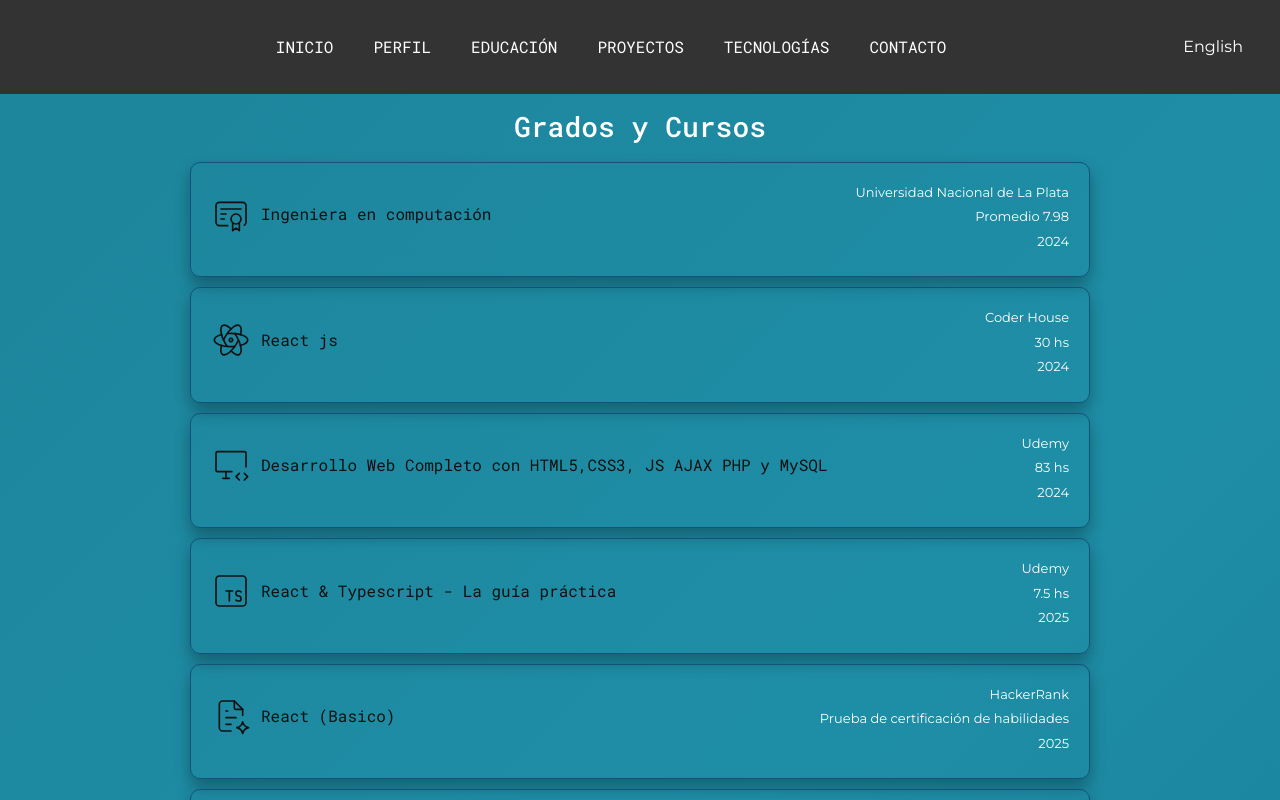
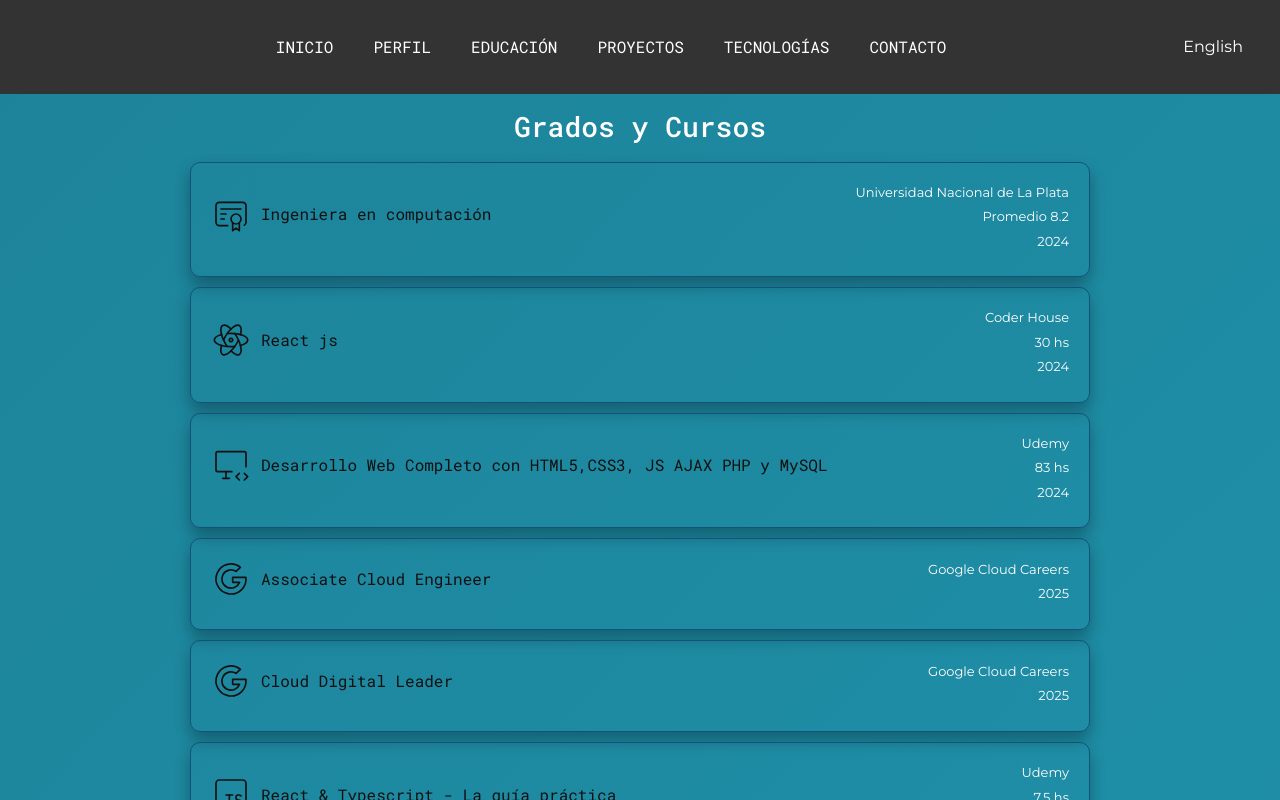
Before and after one commit to valenfanelli/ValentinaFA, a React (Vite) app: page /educacion in a window 1280 px wide. Shown: the top 800 px of the page. Built offline with nearby package versions, Linux system fonts and the light colour scheme.

Commit message:
Update features

```diff
--- a/src/componentes/Educacion.jsx
+++ b/src/componentes/Educacion.jsx
@@ -17,7 +17,7 @@ function Educacion() {
                                 </div>
                                 <ul>
                                     <li>{items[0].detalle_1}</li>
-                                    <li>{items[0].detalle_2} 7.98</li>
+                                    <li>{items[0].detalle_2} 8.2</li>
                                     <li>2024</li>
                                 </ul>
                             </div>
@@ -43,6 +43,28 @@ function Educacion() {
                                     <li>2024</li>
                                 </ul>
                             </div>
+
+                            <div className="item">
+                                <div className="titulo">
+                                    <svg xmlns="http://www.w3.org/2000/svg" width="24" height="24" viewBox="0 0 24 24" fill="none" stroke="currentColor" stroke-width="1" stroke-linecap="round" stroke-linejoin="round" class="icon icon-tabler icons-tabler-outline icon-tabler-brand-google"><path stroke="none" d="M0 0h24v24H0z" fill="none"/><path d="M20.945 11a9 9 0 1 1 -3.284 -5.997l-2.655 2.392a5.5 5.5 0 1 0 2.119 6.605h-4.125v-3h7.945z" /></svg>
+                                    <p>Associate Cloud Engineer</p>
+                                </div>
+                                <ul>
+                                    <li>Google Cloud Careers</li>
+                                    <li>2025</li>
+                                </ul>
+                            </div>
+                            <div className="item">
+                                <div className="titulo">
+                                    <svg xmlns="http://www.w3.org/2000/svg" width="24" height="24" viewBox="0 0 24 24" fill="none" stroke="currentColor" stroke-width="1" stroke-linecap="round" stroke-linejoin="round" class="icon icon-tabler icons-tabler-outline icon-tabler-brand-google"><path stroke="none" d="M0 0h24v24H0z" fill="none"/><path d="M20.945 11a9 9 0 1 1 -3.284 -5.997l-2.655 2.392a5.5 5.5 0 1 0 2.119 6.605h-4.125v-3h7.945z" /></svg>
+                                    <p>Cloud Digital Leader</p>
+                                </div>
+                                <ul>
+                                    <li>Google Cloud Careers</li>
+                                    <li>2025</li>
+                                </ul>
+                            </div>
+
                             <div className="item">
                                 <div className="titulo">
                                 <svg  xmlns="http://www.w3.org/2000/svg"  width="24"  height="24"  viewBox="0 0 24 24"  fill="none"  stroke="currentColor"  stroke-width="1"  stroke-linecap="round"  stroke-linejoin="round"  class="icon icon-tabler icons-tabler-outline icon-tabler-brand-typescript"><path stroke="none" d="M0 0h24v24H0z" fill="none"/><path d="M15 17.5c.32 .32 .754 .5 1.207 .5h.543c.69 0 1.25 -.56 1.25 -1.25v-.25a1.5 1.5 0 0 0 -1.5 -1.5a1.5 1.5 0 0 1 -1.5 -1.5v-.25c0 -.69 .56 -1.25 1.25 -1.25h.543c.453 0 .887 .18 1.207 .5" /><path d="M9 12h4" /><path d="M11 12v6" /><path d="M21 19v-14a2 2 0 0 0 -2 -2h-14a2 2 0 0 0 -2 2v14a2 2 0 0 0 2 2h14a2 2 0 0 0 2 -2z" /></svg>
--- a/src/locales/en/translation.json
+++ b/src/locales/en/translation.json
@@ -7,7 +7,7 @@
     "nav_contacto": "CONTACT",
     "cab_ing": "Computer engineer",
     "cab_dev": "Web Developer",
-    "cab_descripcion": "Hi! I'm Valentina, an 23-year-old engineer passionate about programming and robotics. I love learning, solving problems and creating impactful technological solutions.",
+    "cab_descripcion": "Hi! I'm Valentina, an 24-year-old engineer passionate about programming and robotics. I love learning, solving problems and creating impactful technological solutions.",
     "per_titulo": "About me",
     "per_descripcion_1": "I'm passionate about developing applications, games, and IOT projects which use microcontrollers.",
     "per_descripcion_2": "I enjoy working in teams where I can combine my experience in web development and my interest in technology to create innovative solutions.",
--- a/src/locales/es/translation.json
+++ b/src/locales/es/translation.json
@@ -7,7 +7,7 @@
     "nav_contacto": "CONTACTO",
     "cab_ing": "Ingeniera en Computación",
     "cab_dev": "Desarrolladora Web",
-    "cab_descripcion": "¡Hola! Soy Valentina, una ingeniera apasionada por la programación y la robótica. Con 23 años, amo aprender, resolver problemas y crear soluciones tecnológicas impactantes.",
+    "cab_descripcion": "¡Hola! Soy Valentina, una ingeniera apasionada por la programación y la robótica. Con 24 años, amo aprender, resolver problemas y crear soluciones tecnológicas impactantes.",
     "per_titulo": "Sobre mí",
     "per_descripcion_1": "Me apasiona el desarrollo de aplicaciones, juegos y proyectos de IoT con microcontroladores.",
     "per_descripcion_2": "Disfruto trabajar en equipo, donde puedo combinar mi experiencia en desarrollo web y mi interés por la tecnología para crear soluciones innovadoras.",
```
Also changed, not shown: 1 other file (tests, documents, lock files or other folders).
